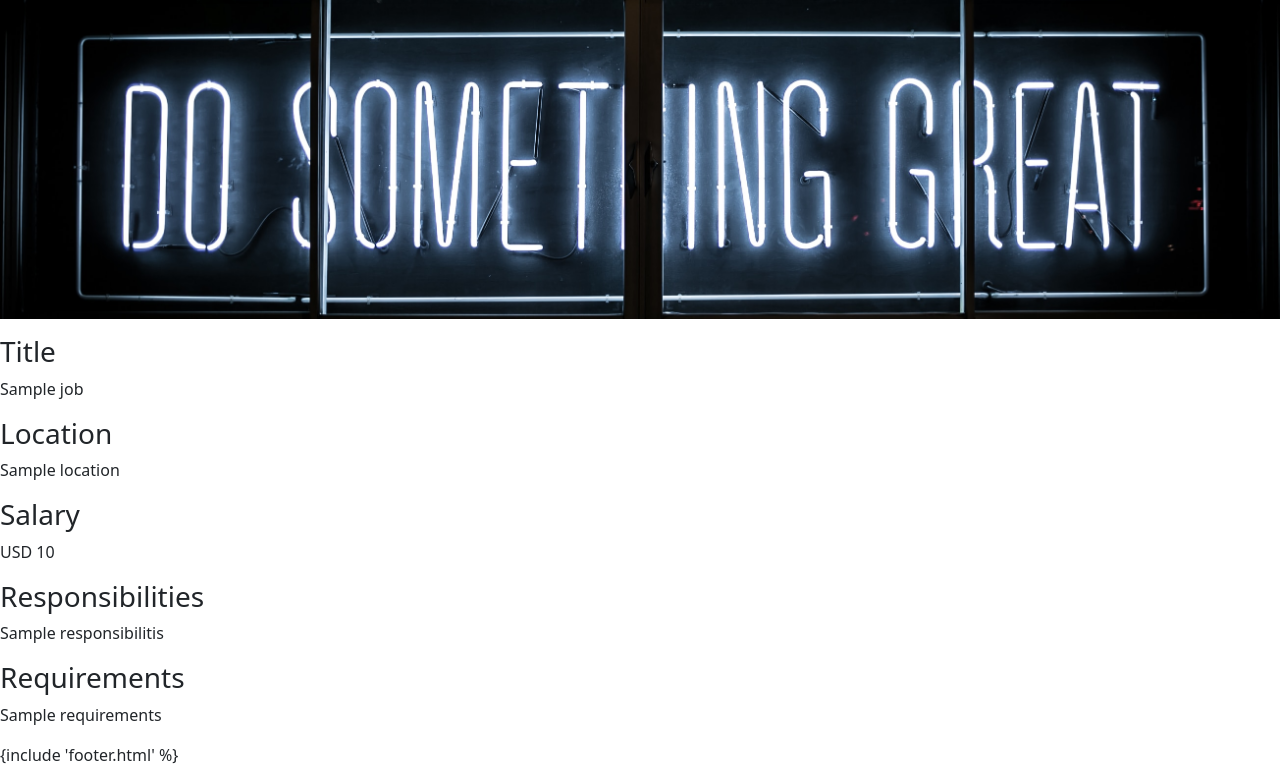
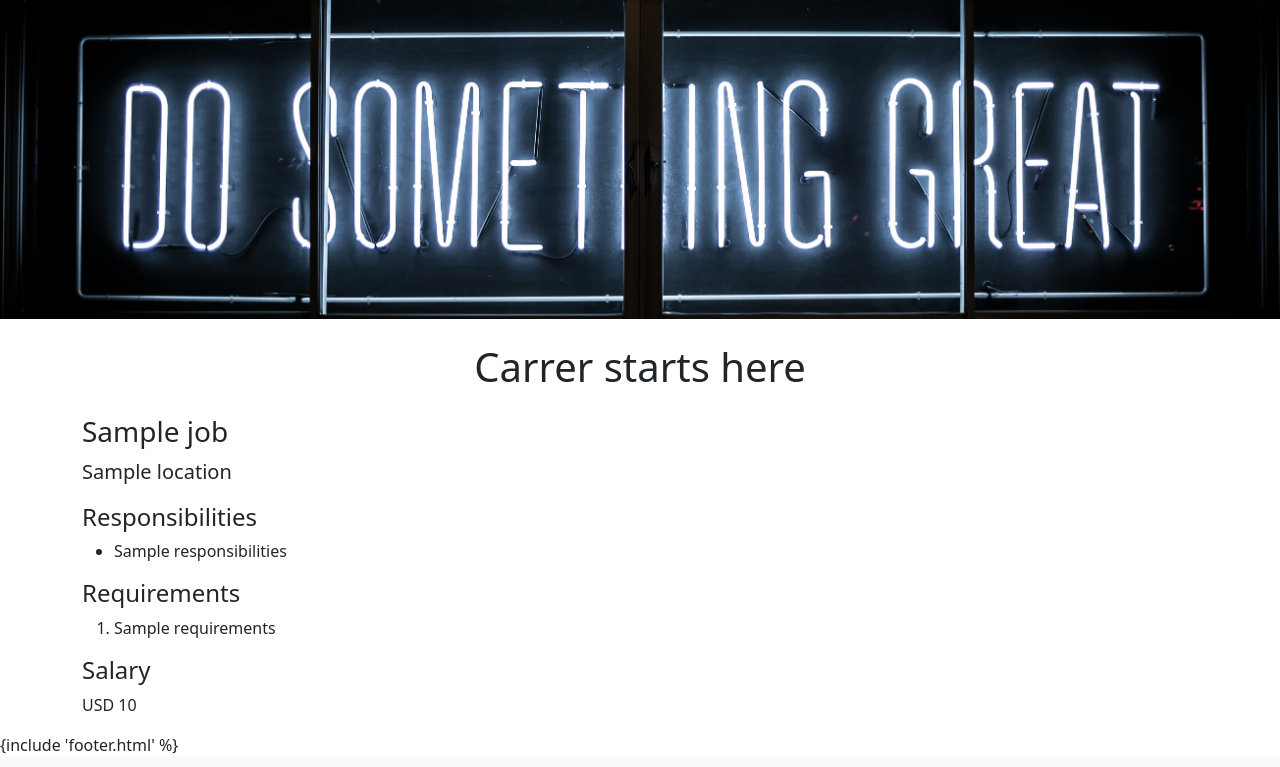
Before and after one commit to L00ka5z78/L00ka5z78-cs50-final-project-careers-website, a Flask app: template templates/jobpage.html in a window 1280 px wide. Shown: the part 57-824 px from the top of the page. Run offline with Flask 3, Linux system fonts and the light colour scheme; the template is opened without the code that fills it: most values are stand-ins (such as "Sample title", 1, 10 or a date in 2020); some libraries are stand-ins or nearby versions.

Commit message:
refactor and styling. 29.09.23 10:39

```diff
--- a/app.py
+++ b/app.py
@@ -8,7 +8,7 @@ app = Flask(__name__)
 @app.route("/")
 def hello_world():
   jobs = load_jobs_from_db()
-  return render_template('home.html', jobs=jobs, company_name='Lukasz')
+  return render_template('home.html', jobs=jobs)
 
 
 @app.route("/api/jobs")
--- a/templates/home.html
+++ b/templates/home.html
@@ -12,8 +12,7 @@
   {% include 'nav.html' %}
   {% include 'banner.html' %}
 
-    <div class="container">
-        <h1 class="text-center mt-2 mb-4">Carrer starts here </h1>
+
 
           <div class="row mb-5">
             <div class="col-md-6">
--- a/templates/jobpage.html
+++ b/templates/jobpage.html
@@ -12,17 +12,28 @@
   {% include 'nav.html' %}
   {% include 'banner.html' %}
 
-  <h3>Title</h3>
-  <p>{{job.title}}</p>
-  <h3>Location</h3>
-  <p>{{job.location}}</p>
-  <h3>Salary</h3>
+    <div class="container">
+        <h1 class="text-center mt-2 mb-4">Carrer starts here </h1>
+
+  <h3 class="mb-2">{{job.title}}</h3>
+  <p class="lead mt-0">{{job.location}}</p>
+
+  <h4>Responsibilities</h4>
+      <ul>
+       {% for line in job.responsibilities.split("\n") %}
+        <li>{{line}}</li>
+        {% endfor %}
+
+      </ul>
+  <h4>Requirements</h4>
+      <ol>
+           {% for line in job.requirements.split("\n") %}
+        <li>{{line}}</li>
+        {% endfor %}
+      </ol>
+   <h4>Salary</h4>
   <p>{{job.currency}} {{job.salary}}</p>
-  <h3>Responsibilities</h3>
-  <p>{{job.responsibilitis}}</p>
-  <h3>Requirements</h3>
-  <p>{{job.requirements}}</p>
-
+</div>
   {include 'footer.html' %}
 </body>
 </html>
```
